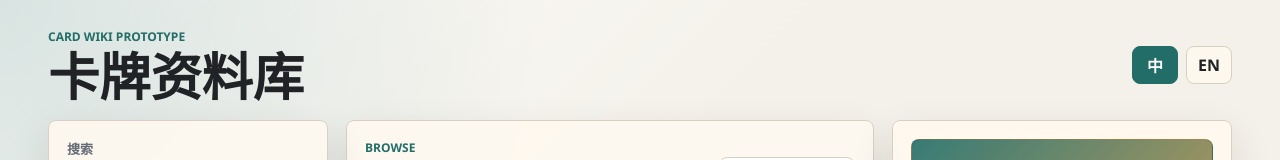
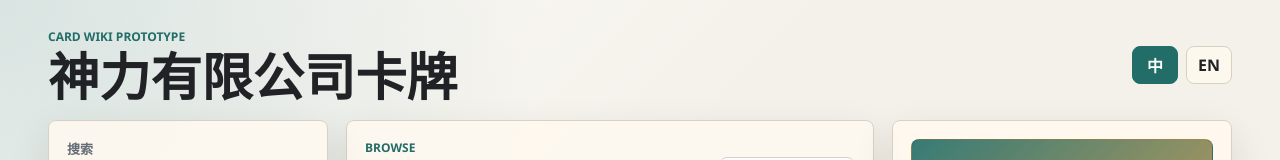
Before and after one commit to MarsSeaFood/praypalwiki, a plain HTML site: page index.html in a window 1280 px wide. Shown: the top 160 px of the page. Drawn offline with Linux system fonts and the light colour scheme; no server answers.

Commit message:
Update index.html

```diff
--- a/index.html
+++ b/index.html
@@ -3,14 +3,14 @@
   <head>
     <meta charset="utf-8">
     <meta name="viewport" content="width=device-width, initial-scale=1">
-    <title>卡牌资料 Wiki</title>
+    <title>Praypal Wiki</title>
     <link rel="stylesheet" href="styles.css">
   </head>
   <body>
     <header class="topbar">
       <div>
         <p class="eyebrow">Card Wiki Prototype</p>
-        <h1>卡牌资料库</h1>
+        <h1>神力有限公司卡牌</h1>
       </div>
       <div class="header-actions" role="group" aria-label="语言切换">
         <button class="icon-button active" id="langCn" type="button" aria-pressed="true" title="中文">中</button>
```
